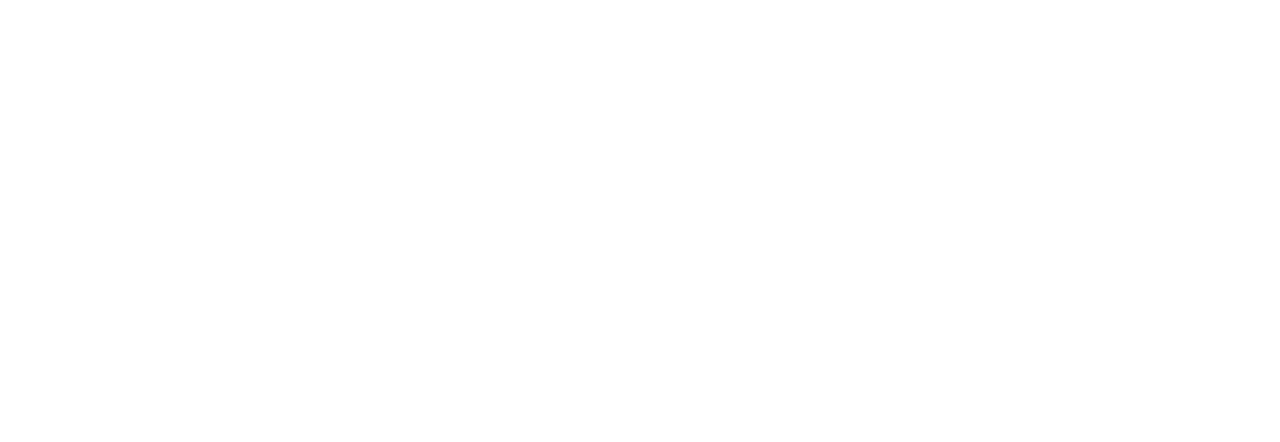
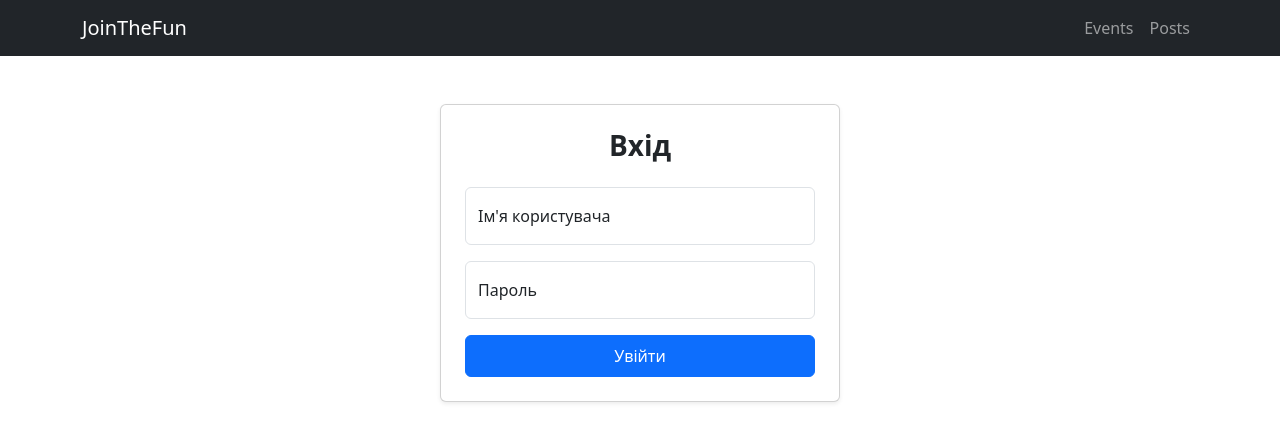
Before and after one commit to RusnakOleg/JoinTheFunFront, a React (Vite) app: page /login in a window 1280 px wide. Before the commit this address had no page. Shown: the top 442 px of the page. Built offline with nearby package versions, Linux system fonts and the light colour scheme.

Commit message:
add login page

```diff
--- a/src/main.jsx
+++ b/src/main.jsx
@@ -7,6 +7,8 @@
 import "bootstrap/dist/css/bootstrap.min.css";
 import Register from "./pages/Auth/Register";
 
+import Login from "./pages/Auth/Login";
+
 ReactDOM.createRoot(document.getElementById("root")).render(
   <BrowserRouter>
     <Routes>
@@ -14,6 +16,7 @@
         <Route index element={<Home />} />
         <Route path="about" element={<About />} />
         <Route path="register" element={<Register />} />
+        <Route path="login" element={<Login />} />
       </Route>
     </Routes>
   </BrowserRouter>
--- /dev/null
+++ b/src/pages/Auth/Login.jsx
@@ -0,0 +1,91 @@
+import { useState } from "react";
+import { authApi } from "../../api/authApi";
+import { useNavigate } from "react-router-dom";
+
+export default function Login() {
+  const navigate = useNavigate();
+
+  const [form, setForm] = useState({
+    username: "",
+    password: "",
+  });
+
+  const [message, setMessage] = useState("");
+
+  const handleChange = (e) => {
+    setForm({
+      ...form,
+      [e.target.name]: e.target.value,
+    });
+  };
+
+  const handleSubmit = async (e) => {
+    e.preventDefault();
+    setMessage("");
+
+    try {
+      const response = await authApi.login(form);
+
+      const data = response.data; // AuthResponseDto
+
+      // Зберігаємо токен у localStorage (аналог Blazored.LocalStorage)
+      localStorage.setItem("token", data.token);
+      localStorage.setItem("userId", data.userId);
+      localStorage.setItem("username", data.username);
+
+      // Перехід на профіль
+      navigate("/profile");
+    } catch (err) {
+      setMessage("Невірне ім'я користувача або пароль");
+    }
+  };
+
+  return (
+    <div className="d-flex justify-content-center align-items-start mt-5">
+      <div
+        className="card shadow-sm p-4"
+        style={{ width: "100%", maxWidth: "400px" }}
+      >
+        <h3 className="mb-4 fw-bold text-center">Вхід</h3>
+
+        <form onSubmit={handleSubmit}>
+          <div className="form-floating mb-3">
+            <input
+              type="text"
+              name="username"
+              id="username"
+              className="form-control"
+              placeholder="Ім'я користувача"
+              value={form.username}
+              onChange={handleChange}
+              required
+            />
+            <label htmlFor="username">Ім'я користувача</label>
+          </div>
+
+          <div className="form-floating mb-3">
+            <input
+              type="password"
+              name="password"
+              id="password"
+              className="form-control"
+              placeholder="Пароль"
+              value={form.password}
+              onChange={handleChange}
+              required
+            />
+            <label htmlFor="password">Пароль</label>
+          </div>
+
+          <button className="btn btn-primary w-100 py-2">Увійти</button>
+
+          {message && (
+            <div className="alert alert-danger mt-3 mb-0" role="alert">
+              {message}
+            </div>
+          )}
+        </form>
+      </div>
+    </div>
+  );
+}
```
